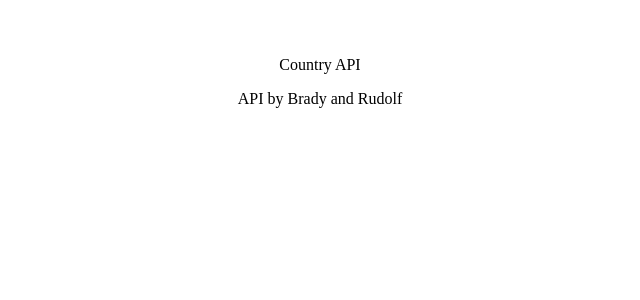
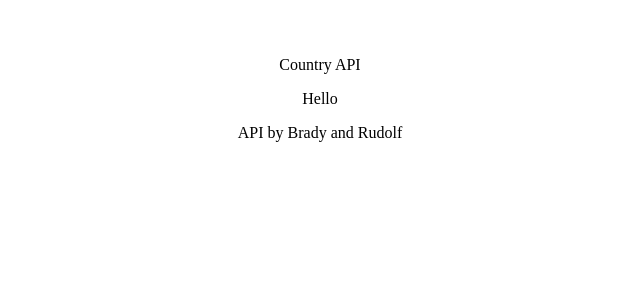
Before and after one commit to ShawnN003/weatherAPI, a React (Vite) app: page / in a window 1280 px wide. Shown: the top 300 px of the page, without its empty margins (320-960 px from the left). Built offline with nearby package versions, Linux system fonts and the light colour scheme; no server answers.

Commit message:
added item to render

```diff
--- a/src/App.jsx
+++ b/src/App.jsx
@@ -2,6 +2,7 @@ import { useState } from 'react'
 import { useEffect } from 'react'
 import Header from './components/Header'
 import Footer from './components/Footer'
+import Item from './components/Item'
 import './App.css'
 
 function App() {
@@ -17,7 +18,7 @@ function App() {
   return (
     <div>
       <Header />
-
+      <Item/>
       <Footer />
     </div>
   )
--- /dev/null
+++ b/src/components/Item.jsx
@@ -0,0 +1,7 @@
+export default function Item() {
+    return(
+        <>
+            <p>Hello</p>
+        </>
+    )
+}
```
